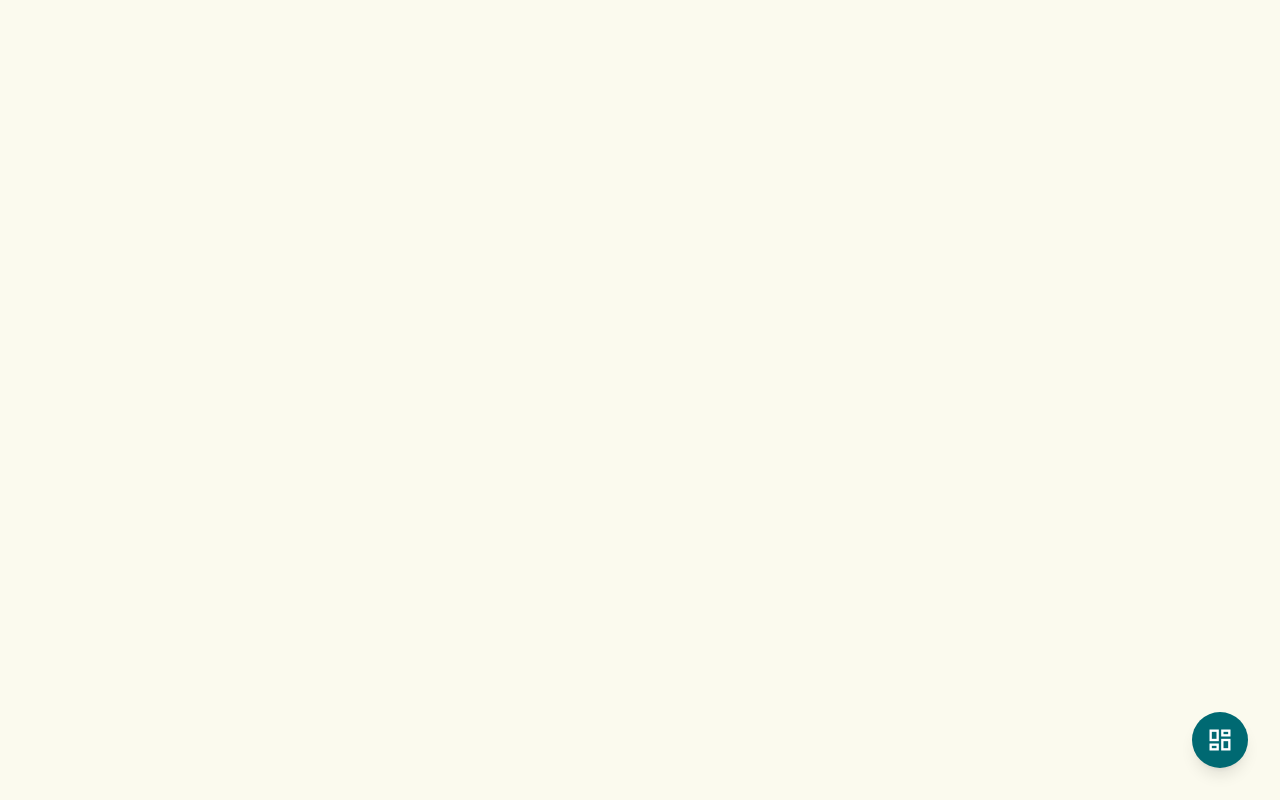
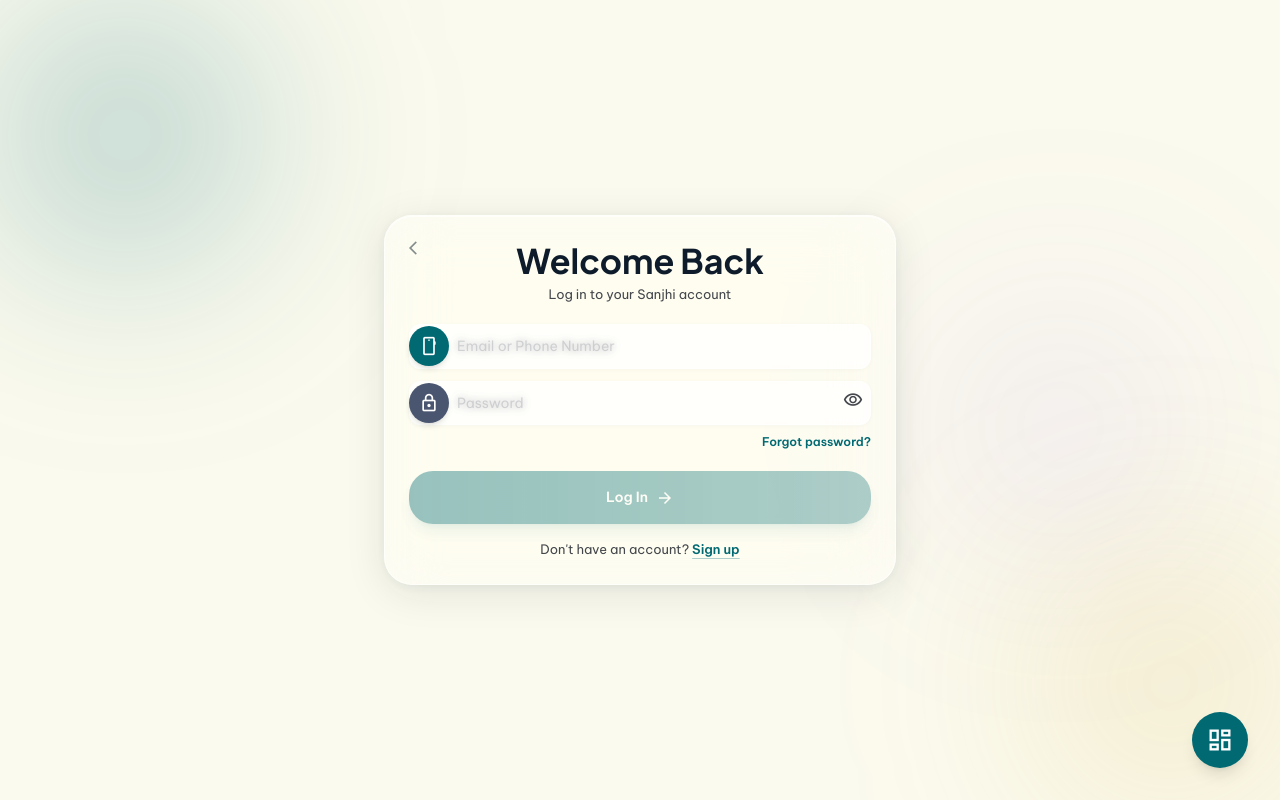
Before and after one commit to MuhammadAhmed1089/SanjhiAI, a React (Vite) app: page /login in a window 1280 px wide. Before the commit this address had no page. Built offline with nearby package versions, Linux system fonts and the light colour scheme.

Commit message:
login and signup pages are fixed

```diff
--- a/src/App.jsx
+++ b/src/App.jsx
@@ -6,6 +6,7 @@
 import Welcome from './pages/auth/Welcome';
 import SignUp from './pages/auth/SignUp';
 import SignUpForm from './pages/auth/SignUpForm';
+import LoginForm from './pages/auth/LoginForm';
 import OTPVerification from './pages/auth/OTPVerification';
 const ProfileSetup = lazy(() => import('./pages/auth/ProfileSetup'));
 
@@ -78,6 +79,8 @@
         <Route path="/" element={<Welcome />} />
         <Route path="/signup" element={<SignUp />} />
         <Route path="/signup/:method" element={<SignUpForm />} />
+        <Route path="/login" element={<LoginForm />} />
+        <Route path="/forgot-password" element={<OTPVerification />} />
         <Route path="/otp" element={<OTPVerification />} />
         <Route path="/profile-setup" element={<ProfileSetup />} />
 
--- /dev/null
+++ b/src/components/FloatingField.jsx
@@ -0,0 +1,53 @@
+import { useState } from 'react';
+import Icon from './Icon';
+
+/**
+ * FloatingField — input wrapper with animated label and colored icon badge.
+ *
+ * @param {string} icon     Material Symbol icon name
+ * @param {string} theme    Tailwind bg class for the icon badge
+ * @param {string} label    Placeholder label text
+ * @param {boolean} active  True when the child input has a value
+ * @param {string} wrapperClass  Extra classes on the wrapper div
+ * @param {ReactNode} trailing   Trailing element (e.g. password toggle)
+ */
+export default function FloatingField({ icon, theme, label, children, wrapperClass = '', trailing, active = false }) {
+  const [focused, setFocused] = useState(false);
+  const isLifted = focused || active;
+
+  return (
+    <div
+      className={`relative ${wrapperClass}`}
+      onFocus={() => setFocused(true)}
+      onBlur={() => setFocused(false)}
+    >
+      {/* Icon badge */}
+      {icon && (
+        <div className={`absolute left-0 top-1/2 -translate-y-1/2 w-10 h-10 rounded-xl ${theme} flex items-center justify-center shadow-md z-10`}>
+          <Icon name={icon} className="text-white" size={20} />
+        </div>
+      )}
+
+      {/* Floating label */}
+      <label
+        className={`absolute left-12 pointer-events-none transition-all duration-200 ease-out font-label
+          ${isLifted
+            ? 'top-1 text-[10px] font-semibold tracking-wide'
+            : 'top-1/2 -translate-y-1/2 text-[14px]'
+          }
+          ${focused ? 'text-teal-emerald' : 'text-on-surface-variant'}
+        `}
+      >
+        {label}
+      </label>
+
+      {/* Children (input/select) */}
+      <div className="relative">
+        {children}
+        {trailing && (
+          <div className="absolute right-1 top-1/2 -translate-y-1/2 z-10">{trailing}</div>
+        )}
+      </div>
+    </div>
+  );
+}
--- /dev/null
+++ b/src/pages/auth/LoginForm.jsx
@@ -0,0 +1,168 @@
+import { useState } from 'react';
+import { useNavigate } from 'react-router-dom';
+import Icon from '../../components/Icon';
+import FloatingField from '../../components/FloatingField';
+
+/* ── Muted icon themes (same palette as signup) ── */
+const ICON_THEMES = {
+  identity: 'bg-[#006972]',
+  password: 'bg-[#4a5670]',
+};
+
+/**
+ * Detect whether the input is an email or phone number.
+ * - Contains '@' → email
+ * - Starts with '+' or all digits (with optional leading +) → phone
+ * - Otherwise → unknown
+ */
+function detectInputType(value) {
+  if (!value) return 'unknown';
+  if (value.includes('@')) return 'email';
+  const stripped = value.replace(/[\s\-()]/g, '');
+  if (/^\+?\d{3,}$/.test(stripped)) return 'phone';
+  return 'unknown';
+}
+
+export default function LoginForm() {
+  const navigate = useNavigate();
+
+  const [identity, setIdentity] = useState('');
+  const [password, setPassword] = useState('');
+  const [showPassword, setShowPassword] = useState(false);
+
+  const inputType = detectInputType(identity);
+
+  function handleSubmit(e) {
+    e.preventDefault();
+    // For preview, navigate to dashboard
+    navigate('/dashboard');
+  }
+
+  return (
+    <div className="min-h-screen flex flex-col items-center justify-center relative py-6 px-4">
+      {/* Animated background blobs */}
+      <div className="fixed inset-0 pointer-events-none overflow-hidden z-0">
+        <div className="blob blob-1" />
+        <div className="blob blob-2" />
+        <div className="blob blob-3" />
+      </div>
+
+      {/* Glass card */}
+      <div className="glass-card w-full max-w-lg relative z-10 p-5 md:p-6 animate-fade-up">
+        {/* Back button */}
+        <button
+          onClick={() => navigate(-1)}
+          className="absolute top-3 left-3 md:top-4 md:left-4 w-8 h-8 rounded-full flex items-center justify-center text-deep-navy/50 hover:text-deep-navy hover:bg-white/50 transition-all"
+        >
+          <Icon name="arrow_back_ios" size={16} />
+        </button>
+
+        {/* Header */}
+        <div className="text-center mb-5">
+          <h1 className="font-headline text-[26px] md:text-[34px] leading-tight font-bold text-deep-navy mb-0.5">
+            Welcome Back
+          </h1>
+          <p className="font-body text-[13px] text-on-surface-variant">
+            Log in to your Sanjhi account
+          </p>
+        </div>
+
+        {/* Form */}
+        <form onSubmit={handleSubmit} className="flex flex-col gap-3">
+
+          {/* ── Email / Phone ── */}
+          <div className="relative">
+            <FloatingField
+              icon={inputType === 'email' ? 'mail' : 'smartphone'}
+              theme={ICON_THEMES.identity}
+              label="Email or Phone Number"
+              active={identity.length > 0}
+            >
+              <input
+                type="text"
+                value={identity}
+                onChange={(e) => setIdentity(e.target.value)}
+                placeholder=""
+                className="field-input"
+                autoComplete="username"
+              />
+            </FloatingField>
+
+            {/* Detection indicator */}
+            {identity.length > 2 && inputType !== 'unknown' && (
+              <div className="absolute right-3 top-1/2 -translate-y-1/2 flex items-center gap-1 animate-fade-in">
+                <span className={`text-[10px] font-label font-semibold px-2 py-0.5 rounded-full ${
+                  inputType === 'email'
+                    ? 'bg-sky-100 text-sky-700'
+                    : 'bg-teal-100 text-teal-700'
+                }`}>
+                  {inputType === 'email' ? 'Email' : 'Phone'}
+                </span>
+              </div>
+            )}
+          </div>
+
+          {/* ── Password ── */}
+          <FloatingField
+            icon="lock"
+            theme={ICON_THEMES.password}
+            label="Password"
+            active={password.length > 0}
+            trailing={
+              <button
+                type="button"
+                onClick={() => setShowPassword(!showPassword)}
+                className="text-on-surface-variant hover:text-deep-navy transition-colors p-1"
+              >
+                <Icon name={showPassword ? 'visibility_off' : 'visibility'} size={20} />
+              </button>
+            }
+          >
+            <input
+              type={showPassword ? 'text' : 'password'}
+              value={password}
+              onChange={(e) => setPassword(e.target.value)}
+              placeholder=""
+              className="field-input pr-11"
+              autoComplete="current-password"
+            />
+          </FloatingField>
+
+          {/* Forgot password */}
+          <div className="flex justify-end -mt-1">
+            <button
+              type="button"
+              onClick={() => navigate('/forgot-password')}
+              className="font-label text-[12px] font-semibold text-teal-emerald hover:text-secondary transition-colors"
+            >
+              Forgot password?
+            </button>
+          </div>
+
+          {/* ── Submit ── */}
+          <button
+            type="submit"
+            className="mt-2 w-full font-label text-[14px] font-semibold py-4 rounded-xl flex items-center justify-center gap-2 transition-all duration-300 bg-gradient-to-r from-teal-emerald to-teal-emerald/80 text-white shadow-lg shadow-teal-emerald/20 hover:shadow-xl hover:shadow-teal-emerald/30 active:scale-[0.98] disabled:opacity-40 disabled:cursor-not-allowed"
+            disabled={!identity || !password}
+          >
+            Log In
+            <Icon name="arrow_forward" size={18} />
+          </button>
+        </form>
+
+        {/* Footer */}
+        <div className="mt-4 text-center">
+          <p className="font-body text-[13px] text-on-surface-variant">
+            Don't have an account?{' '}
+            <button
+              onClick={() => navigate('/signup')}
+              className="font-label text-[13px] font-semibold text-teal-emerald hover:text-secondary underline underline-offset-4 decoration-teal-emerald/30 transition-all"
+            >
+              Sign up
+            </button>
+          </p>
+        </div>
+      </div>
+    </div>
+  );
+}
--- a/src/pages/auth/SignUp.jsx
+++ b/src/pages/auth/SignUp.jsx
@@ -69,7 +69,7 @@
           <div className="mt-8 text-center pt-8 border-t border-deep-navy/10">
             <p className="font-body text-[16px] text-on-surface-variant">
               Already have an account?{' '}
-              <button onClick={() => navigate('/otp')} className="font-label text-[14px] font-semibold text-teal-emerald hover:text-secondary underline underline-offset-4 decoration-2 decoration-teal-emerald/30 transition-all">
+              <button onClick={() => navigate('/login')} className="font-label text-[14px] font-semibold text-teal-emerald hover:text-secondary underline underline-offset-4 decoration-2 decoration-teal-emerald/30 transition-all">
                 Log in
               </button>
             </p>
--- a/src/pages/auth/SignUpForm.jsx
+++ b/src/pages/auth/SignUpForm.jsx
@@ -1,6 +1,7 @@
 import { useState, useRef, useEffect } from 'react';
 import { useNavigate, useParams } from 'react-router-dom';
 import Icon from '../../components/Icon';
+import FloatingField from '../../components/FloatingField';
 import { COUNTRIES, DEFAULT_COUNTRY, validatePhone } from '../../data/countries';
 
 /* ── Icon color themes ── */
@@ -71,27 +72,27 @@
       </div>
 
       {/* Glass card */}
-      <div className="glass-card w-full max-w-lg relative z-10 p-6 md:p-8 animate-fade-up">
+      <div className="glass-card w-full max-w-lg relative z-10 p-5 md:p-6 animate-fade-up">
         {/* Back button */}
         <button
           onClick={() => navigate(-1)}
-          className="absolute top-4 left-4 md:top-5 md:left-5 w-9 h-9 rounded-full flex items-center justify-center text-deep-navy/50 hover:text-deep-navy hover:bg-white/50 transition-all"
+          className="absolute top-3 left-3 md:top-4 md:left-4 w-8 h-8 rounded-full flex items-center justify-center text-deep-navy/50 hover:text-deep-navy hover:bg-white/50 transition-all"
         >
-          <Icon name="arrow_back_ios" size={18} />
+          <Icon name="arrow_back_ios" size={16} />
         </button>
 
         {/* Header */}
-        <div className="text-center mb-6">
-          <h1 className="font-headline text-[30px] md:text-[40px] leading-tight font-bold text-deep-navy mb-1">
+        <div className="text-center mb-4">
+          <h1 className="font-headline text-[26px] md:text-[34px] leading-tight font-bold text-deep-navy mb-0.5">
             Create Account
           </h1>
-          <p className="font-body text-[14px] text-on-surface-variant">
+          <p className="font-body text-[13px] text-on-surface-variant">
             {isPhone ? 'Sign up with your phone number' : 'Sign up with your email address'}
           </p>
         </div>
 
         {/* Form */}
-        <form onSubmit={handleSubmit} className="flex flex-col gap-3.5">
+        <form onSubmit={handleSubmit} className="flex flex-col gap-2.5">
 
           {/* ── Full Name ── */}
           <FloatingField icon="person" theme={ICON_THEMES.name} label="Full Name" active={name.length > 0}>
@@ -260,7 +261,7 @@
           {/* ── Submit ── */}
           <button
             type="submit"
-            className="mt-3 w-full font-label text-[14px] font-semibold py-4 rounded-xl flex items-center justify-center gap-2 transition-all duration-300 bg-gradient-to-r from-teal-emerald to-teal-emerald/80 text-white shadow-lg shadow-teal-emerald/20 hover:shadow-xl hover:shadow-teal-emerald/30 active:scale-[0.98] disabled:opacity-40 disabled:cursor-not-allowed"
+            className="mt-2 w-full font-label text-[14px] font-semibold py-3.5 rounded-xl flex items-center justify-center gap-2 transition-all duration-300 bg-gradient-to-r from-teal-emerald to-teal-emerald/80 text-white shadow-lg shadow-teal-emerald/20 hover:shadow-xl hover:shadow-teal-emerald/30 active:scale-[0.98] disabled:opacity-40 disabled:cursor-not-allowed"
             disabled={!name || !age || !gender || (isPhone ? !phoneResult.valid : !emailValid) || !passwordStrong || !passwordsMatch}
           >
             Create Account
@@ -269,15 +270,15 @@
         </form>
 
         {/* Footer */}
-        <div className="mt-5 text-center">
+        <div className="mt-3 text-center">
           <p className="font-body text-[13px] text-on-surface-variant">
             Already have an account?{' '}
-            <button onClick={() => navigate('/otp')} className="font-label text-[13px] font-semibold text-teal-emerald hover:text-secondary underline underline-offset-4 decoration-teal-emerald/30 transition-all">
+            <button onClick={() => navigate('/login')} className="font-label text-[13px] font-semibold text-teal-emerald hover:text-secondary underline underline-offset-4 decoration-teal-emerald/30 transition-all">
               Log in
             </button>
           </p>
         </div>
-        <div className="mt-2 text-center">
+        <div className="mt-1 text-center">
           <button
             onClick={() => navigate(isPhone ? '/signup/email' : '/signup/phone')}
             className="font-body text-[13px] text-on-surface-variant hover:text-teal-emerald transition-colors flex items-center gap-1 mx-auto"
@@ -286,50 +287,6 @@
             {isPhone ? 'Use email instead' : 'Use phone instead'}
           </button>
         </div>
-      </div>
-    </div>
-  );
-}
-
-/* ──────────────────────────────────────────────────────────── */
-/* FloatingField — label animates up on focus or when filled   */
-/* ──────────────────────────────────────────────────────────── */
-function FloatingField({ icon, theme, label, children, wrapperClass = '', trailing, active = false }) {
-  const [focused, setFocused] = useState(false);
-  const isLifted = focused || active;
-
-  return (
-    <div
-      className={`relative ${wrapperClass}`}
-      onFocus={() => setFocused(true)}
-      onBlur={() => setFocused(false)}
-    >
-      {/* Icon badge */}
-      {icon && (
-        <div className={`absolute left-0 top-1/2 -translate-y-1/2 w-10 h-10 rounded-xl ${theme} flex items-center justify-center shadow-md z-10`}>
-          <Icon name={icon} className="text-white" size={20} />
-        </div>
-      )}
-
-      {/* Floating label */}
-      <label
-        className={`absolute left-12 pointer-events-none transition-all duration-200 ease-out font-label
-          ${isLifted
-            ? 'top-1 text-[10px] font-semibold tracking-wide'
-            : 'top-1/2 -translate-y-1/2 text-[14px]'
-          }
-          ${focused ? 'text-teal-emerald' : 'text-on-surface-variant'}
-        `}
-      >
-        {label}
-      </label>
-
-      {/* Children (input/select) */}
-      <div className="relative">
-        {children}
-        {trailing && (
-          <div className="absolute right-1 top-1/2 -translate-y-1/2 z-10">{trailing}</div>
-        )}
       </div>
     </div>
   );
--- a/src/pages/auth/Welcome.jsx
+++ b/src/pages/auth/Welcome.jsx
@@ -28,7 +28,7 @@
           <Button fullWidth onClick={() => navigate('/signup')}>
             Get Started
           </Button>
-          <Button variant="secondary" fullWidth onClick={() => navigate('/otp')}>
+          <Button variant="secondary" fullWidth onClick={() => navigate('/login')}>
             Login
           </Button>
         </div>
```
Also changed, not shown: src/index.css (+9 -0 lines).
